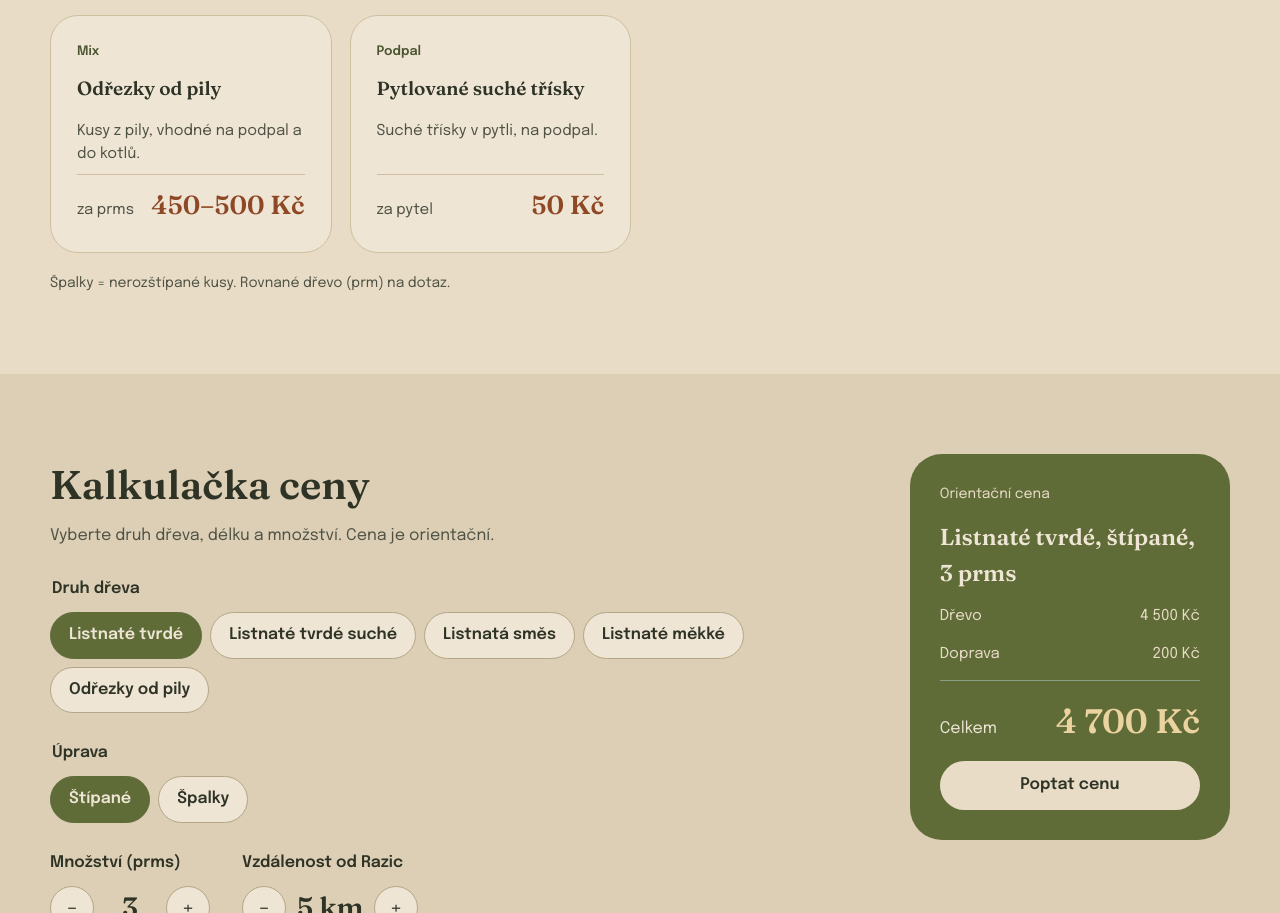
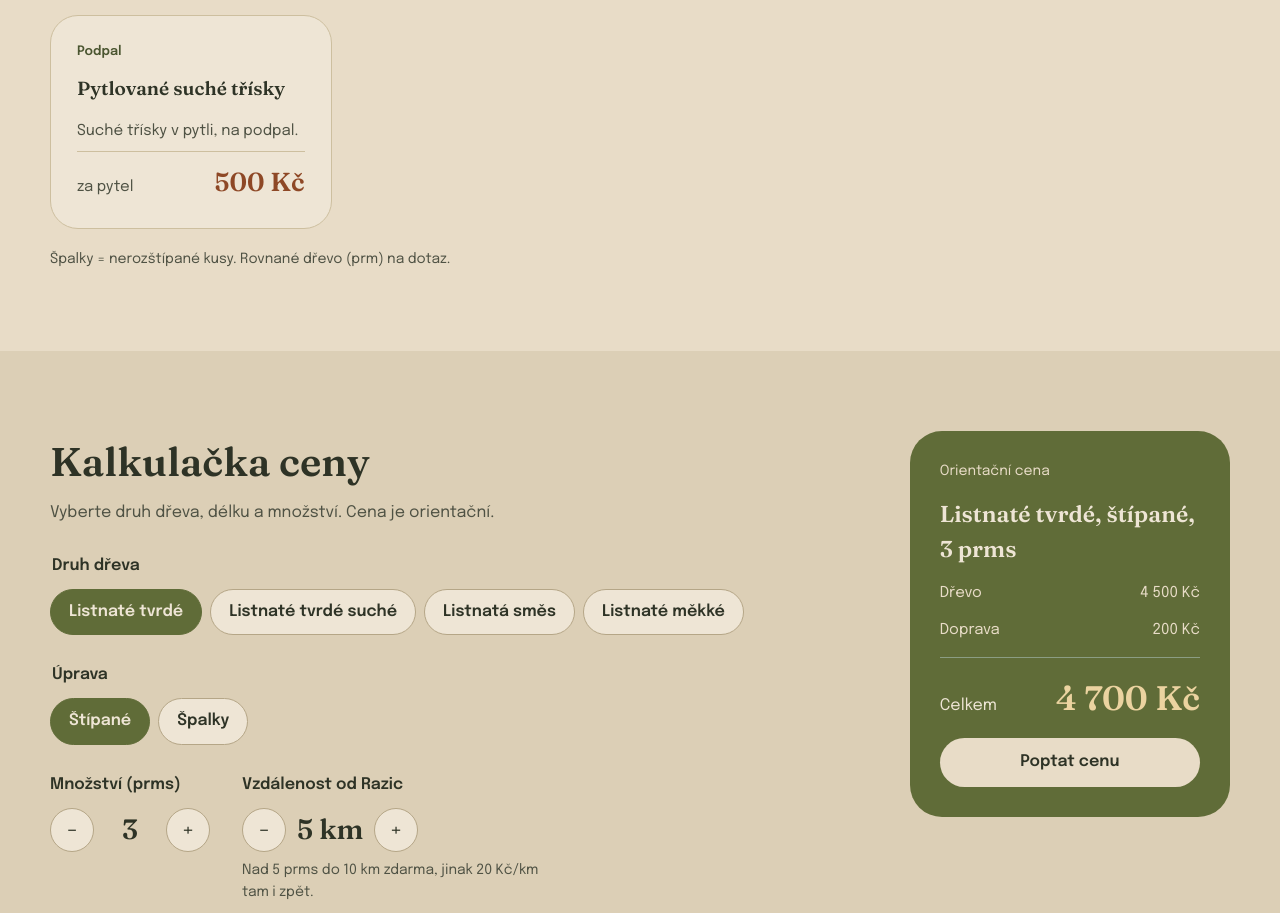
Before and after one commit to MalamutCZ/drevolane, a plain HTML site: page index.html in a window 1280 px wide. Shown: the part 1110-2023 px from the top of the page. Drawn offline with Linux system fonts and the light colour scheme.

Commit message:
Ceník: bez odřezků, třísky 500 Kč/pytel
Co-Authored-By: Claude Opus 5.5 <noreply@anthropic.com>
Claude-Session: https://claude.ai/code/session_01LhfiGbaCpK8exTqu4F3WSw

```diff
--- a/index.html
+++ b/index.html
@@ -4,7 +4,7 @@
 <meta charset="utf-8">
 <meta name="viewport" content="width=device-width, initial-scale=1">
 <title>Dřevo Laně – prodej a rozvoz palivového dřeva | Razice, Bílinsko</title>
-<meta name="description" content="Palivové dřevo – listnaté tvrdé, listnatá směs, listnaté měkké, štípané i špalky, odřezky a třísky na podpal. Rozvoz od Razic u Hrobčic u Bíliny, nad 5 prms do 10 km zdarma. Tel. +420 604 191 299.">
+<meta name="description" content="Palivové dřevo – listnaté tvrdé, listnatá směs, listnaté měkké, štípané i špalky a třísky na podpal. Rozvoz od Razic u Hrobčic u Bíliny, nad 5 prms do 10 km zdarma. Tel. +420 604 191 299.">
 <meta property="og:title" content="Dřevo Laně – palivové dřevo s rozvozem">
 <meta property="og:description" content="Štípané palivové dřevo s rozvozem od Razic u Bíliny, nad 5 prms do 10 km zdarma.">
 <meta property="og:type" content="website">
@@ -212,8 +212,7 @@ Dřevo Laně
 <article class="card price-card"><div class="kind">Tvrdé · suché</div><h3>Listnaté tvrdé suché</h3><p>Tvrdé listnaté dřevo, suché – připravené k topení.</p><div class="prow"><span>štípané / prms</span><b>1 700 Kč</b></div><div class="prow"><span>špalky / prms</span><b>1 600 Kč</b></div></article>
 <article class="card price-card"><div class="kind">Směs</div><h3>Listnatá směs</h3><p>Mix tvrdého a měkkého listnatého dřeva. Dobrý poměr ceny a výhřevnosti.</p><div class="prow"><span>štípané / prms</span><b>1 200 Kč</b></div><div class="prow"><span>špalky / prms</span><b>1 100 Kč</b></div></article>
 <article class="card price-card"><div class="kind">Měkké</div><h3>Listnaté měkké</h3><p>Měkké listnaté dřevo. Rychle se rozhoří, vhodné na roztápění.</p><div class="prow"><span>štípané / prms</span><b>900 Kč</b></div><div class="prow"><span>špalky / prms</span><b>800 Kč</b></div></article>
-<article class="card price-card"><div class="kind">Mix</div><h3>Odřezky od pily</h3><p>Kusy z pily, vhodné na podpal a do kotlů.</p><div class="prow"><span>za prms</span><b>450–500&nbsp;Kč</b></div></article>
-<article class="card price-card"><div class="kind">Podpal</div><h3>Pytlované suché třísky</h3><p>Suché třísky v pytli, na podpal.</p><div class="prow"><span>za pytel</span><b>50&nbsp;Kč</b></div></article>
+<article class="card price-card"><div class="kind">Podpal</div><h3>Pytlované suché třísky</h3><p>Suché třísky v pytli, na podpal.</p><div class="prow"><span>za pytel</span><b>500&nbsp;Kč</b></div></article>
 </div>
 <p class="note">Špalky = nerozštípané kusy. Rovnané dřevo (prm) na dotaz.</p>
 </div>
@@ -233,7 +232,6 @@ Dřevo Laně
 <button type="button" class="pill" data-wood="suche" aria-pressed="false">Listnaté tvrdé suché</button>
 <button type="button" class="pill" data-wood="smes" aria-pressed="false">Listnatá směs</button>
 <button type="button" class="pill" data-wood="mekke" aria-pressed="false">Listnaté měkké</button>
-<button type="button" class="pill" data-wood="odrezky" aria-pressed="false">Odřezky od pily</button>
 </div>
 </fieldset>
 <fieldset id="formField">
@@ -381,7 +379,6 @@ Dřevo Laně
 <option>Listnaté tvrdé suché</option>
 <option>Listnatá směs</option>
 <option>Listnaté měkké</option>
-<option>Odřezky od pily</option>
 <option>Pytlované suché třísky</option>
 </select></label>
 <label>Množství (prms)<input type="number" name="mnozstvi" id="formQty" min="1" value="3"></label>
@@ -404,7 +401,7 @@ Dřevo Laně
 
 <script>
 (function(){
-  var WOODS = {"tvrde": {"name": "Listnaté tvrdé", "stipane": 1500, "spalky": 1400}, "suche": {"name": "Listnaté tvrdé suché", "stipane": 1700, "spalky": 1600}, "smes": {"name": "Listnatá směs", "stipane": 1200, "spalky": 1100}, "mekke": {"name": "Listnaté měkké", "stipane": 900, "spalky": 800}, "odrezky": {"name": "Odřezky od pily", "price": 450, "from": true}};  // ceny za prms (štípané / špalky)
+  var WOODS = {"tvrde": {"name": "Listnaté tvrdé", "stipane": 1500, "spalky": 1400}, "suche": {"name": "Listnaté tvrdé suché", "stipane": 1700, "spalky": 1600}, "smes": {"name": "Listnatá směs", "stipane": 1200, "spalky": 1100}, "mekke": {"name": "Listnaté měkké", "stipane": 900, "spalky": 800}};  // ceny za prms (štípané / špalky)
   var KM_RATE = 20, LOAD = 6, FREE_KM = 10;  // doprava: Kč/km tam i zpět, prms na jednu cestu, km zdarma (nad 5 prms)
   var st = {wood:'tvrde', form:'stipane', qty:3, km:5};
   var fmt = function(n){ return n.toLocaleString('cs-CZ') + ' Kč'; };
```
